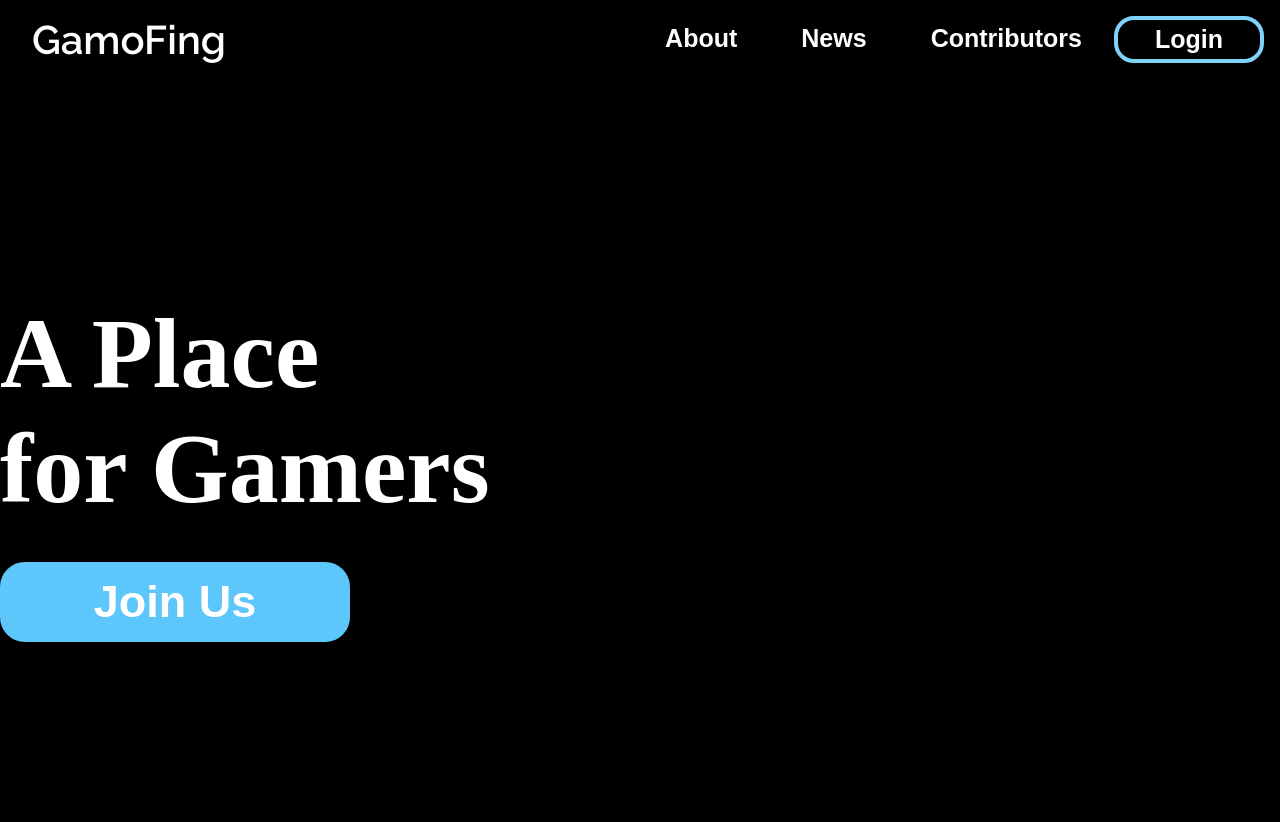
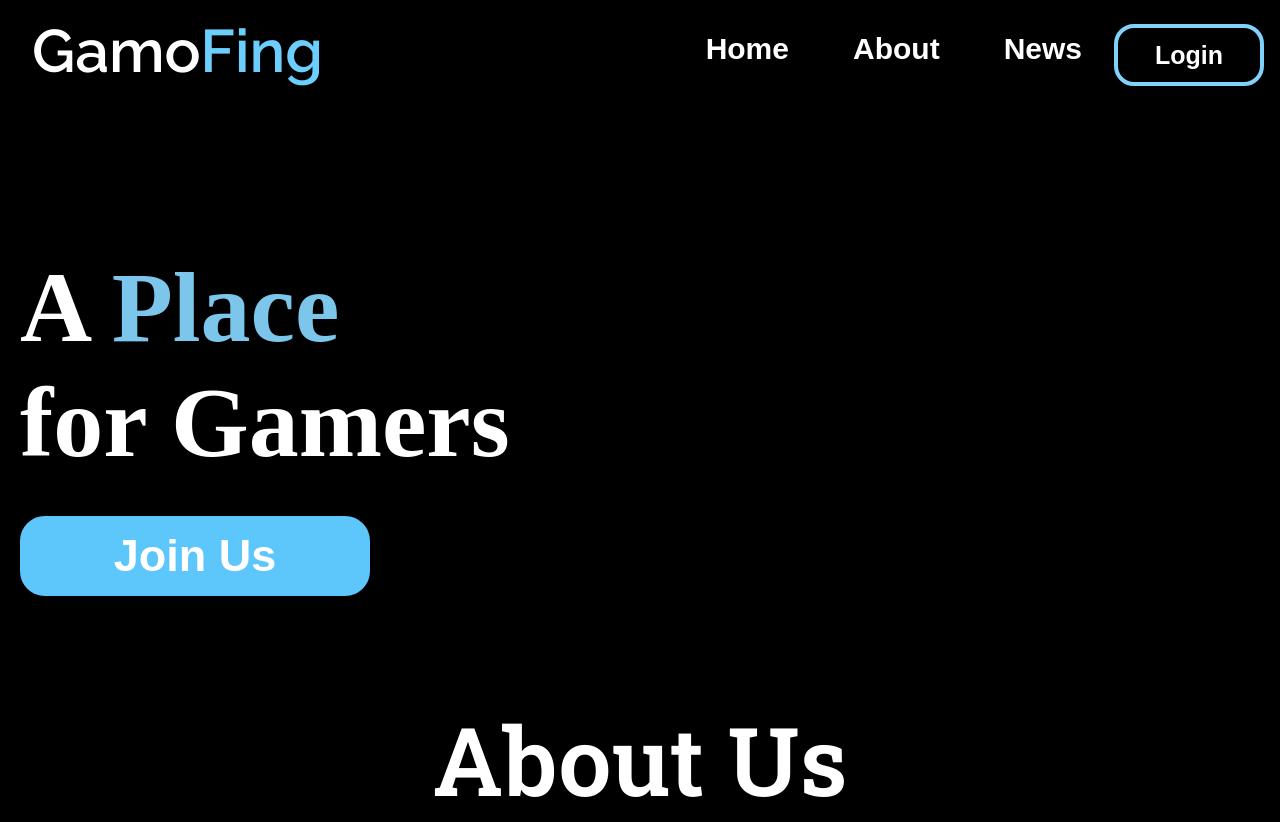
Before and after one commit to NehaDevs/Average202.github.io, a plain HTML site: page index.html in a window 1280 px wide. Before the commit the page ends 800 px from the top, so only its background shows below. Drawn offline with nearby package versions, Linux system fonts and the light colour scheme; a web font is replaced by a local one.

Commit message:
Add files via upload

```diff
--- a/index.html
+++ b/index.html
@@ -23,36 +23,32 @@
 <style>
 @import url('https://fonts.googleapis.com/css2?family=Raleway:wght@600&display=swap');
 </style>
+<style>
+@import url('https://fonts.googleapis.com/css2?family=Roboto+Slab:wght@600&display=swap');
+</style>
 </head>
 
 <body>
+  <script src="https://unpkg.com/boxicons@2.1.2/dist/boxicons.js"></script>
+
   <nav class="top-nav">
     <div class="container">
 
-      <h1><a href="index.html">GamoFing</a></h1>
+      <h1><a href="index.html">Gamo<span>Fing</span></a></h1>
 
       <div class="menu">
 
+        <a href="#">Home</a>
         <a href="#">About</a>
         <a href="#">News</a>
-        <a href="Contributors.html">Contributors</a>
         <button class="log">Login</button>
       </div>
   </nav>
-
-  <nav class="left-nav">
-    <div class="container2">
-      <div class="menu2">
-        <a href="#">Chat</a><br>
-        <a href="#">Setting</a>
-      </div>
-    </div>
-  </nav>
-
   <div class="details">
-    <p>A Place<br>for Gamers</p>
+    <p>A <strong class="headcolor">Place</strong><br>for Gamers</p>
     <button class="sign-upb">Join Us</button>
   </div>
+  <div class="aboutdiv"><p class="aboutHeading">About Us</p></div>
 <script src="main.js"></script>
 </body>
 </html>
--- a/style.css
+++ b/style.css
@@ -25,26 +25,20 @@ body {
   border-bottom: none;
 }
 
-.left-nav{
-
-}
 
 .menu{
   display: none;
   flex: 1 1 0%;
   justify-content: flex-end;
   margin: 0 -16px;
+  margin-top: 8px;
   padding-left: 10px;
-}
-.menu2 a{
-  text-decoration: none;
-  color: white;
 }
 .menu a {
   color: #FFF;
   margin: 0 16px;
   font-weight: 600;
-  font-size: 25px;
+  font-size: 30px;
   font-family: 'IBM Plex Sans Devanagari', sans-serif;
   text-decoration: none;
   transition: 0.4s;
@@ -68,8 +62,14 @@ h1 a{
   text-decoration: none;
   color: white;
   cursor: none;
-  font-size: 40px;
+  font-size: 60px;
   font-family: 'Raleway', sans-serif;
+}
+h1 span{
+  color: #6CCEFD;
+}
+.headcolor{
+  color: #7BC6EA;
 }
 .log{
   background-color: black;
@@ -85,6 +85,7 @@ h1 a{
 }
 .details{
   margin-top: 250px;
+  margin-left: 20px;
   color: #fff;
   font-size: 100px;
   font-weight: bold;
@@ -104,3 +105,13 @@ h1 a{
   width: 350px;
 
 }
+.aboutdiv{
+  text-align: center;
+  margin-top: 100px;
+}
+.aboutHeading{
+  color: #fff;
+  font-size: 95px;
+  font-weight: bold;
+  font-family: 'Roboto Slab', serif;
+}
```
